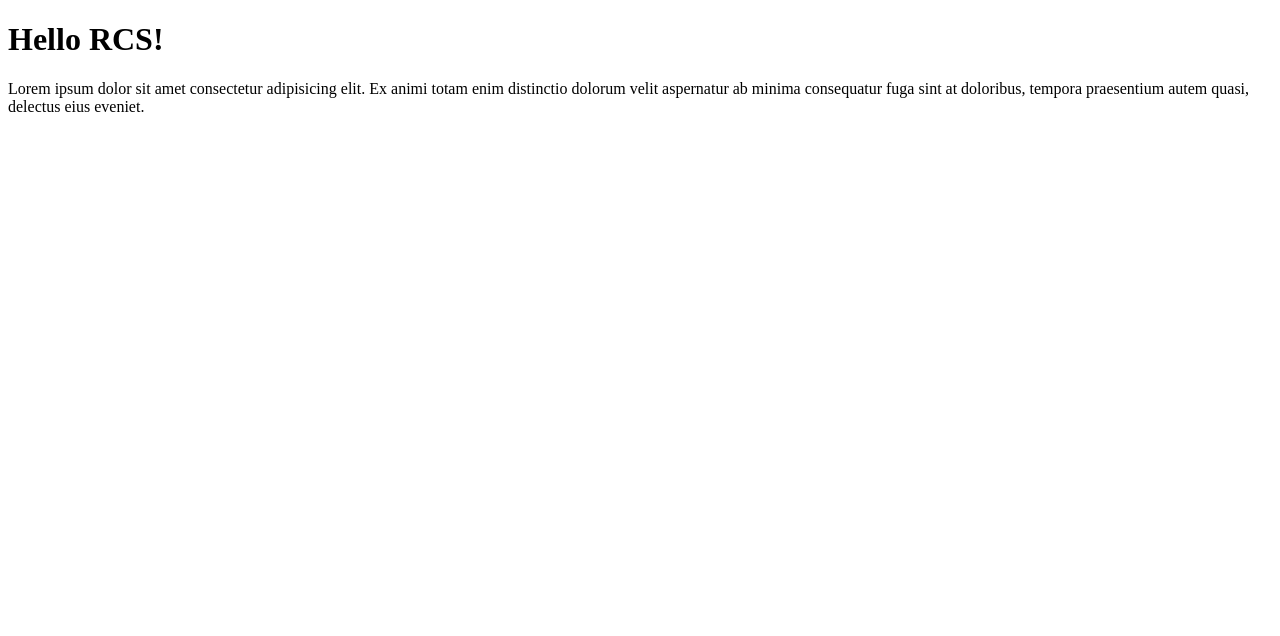
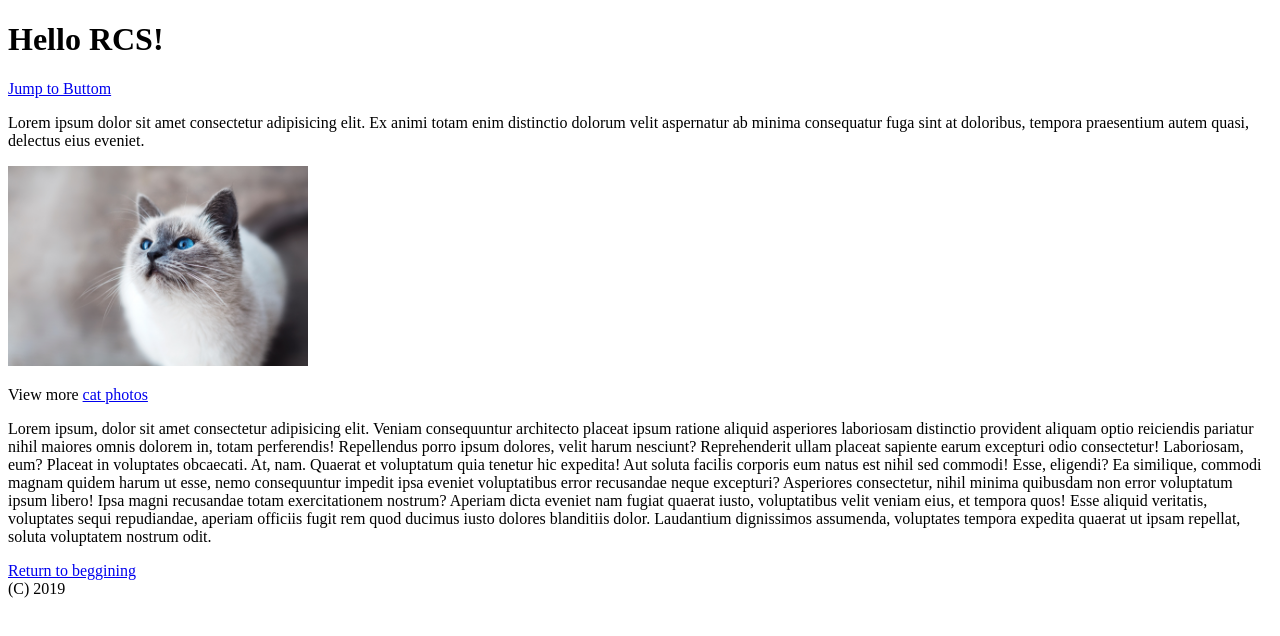
Before and after one commit to ValRCS/HTML_Playground_11, a plain HTML site: page index.html in a window 1280 px wide. Drawn offline with Linux system fonts and the light colour scheme.

Commit message:
Added some cat stuff

```diff
--- a/index.html
+++ b/index.html
@@ -8,6 +8,24 @@
 </head>
 <body>
     <h1>Hello RCS!</h1>
+    <a href="#footer">Jump to Buttom</a>
     <p>Lorem ipsum dolor sit amet consectetur adipisicing elit. Ex animi totam enim distinctio dolorum velit aspernatur ab minima consequatur fuga sint at doloribus, tempora praesentium autem quasi, delectus eius eveniet.</p>
+    <img src="cat.png" alt="Relaxing Cat" width="300px">
+    <p>
+        View more
+        <a href="http://freecatphotoapp.com" target="_blank">
+            cat photos</a>
+    </p>
+    <p>
+        <span>Lorem ipsum, dolor sit amet consectetur adipisicing elit. Veniam consequuntur architecto placeat ipsum ratione aliquid asperiores laboriosam distinctio provident aliquam optio reiciendis pariatur nihil maiores omnis dolorem in, totam perferendis!</span>
+        <span>Repellendus porro ipsum dolores, velit harum nesciunt? Reprehenderit ullam placeat sapiente earum excepturi odio consectetur! Laboriosam, eum? Placeat in voluptates obcaecati. At, nam. Quaerat et voluptatum quia tenetur hic expedita!</span>
+        <span>Aut soluta facilis corporis eum natus est nihil sed commodi! Esse, eligendi? Ea similique, commodi magnam quidem harum ut esse, nemo consequuntur impedit ipsa eveniet voluptatibus error recusandae neque excepturi?</span>
+        <span>Asperiores consectetur, nihil minima quibusdam non error voluptatum ipsum libero! Ipsa magni recusandae totam exercitationem nostrum? Aperiam dicta eveniet nam fugiat quaerat iusto, voluptatibus velit veniam eius, et tempora quos!</span>
+        <span>Esse aliquid veritatis, voluptates sequi repudiandae, aperiam officiis fugit rem quod ducimus iusto dolores blanditiis dolor. Laudantium dignissimos assumenda, voluptates tempora expedita quaerat ut ipsam repellat, soluta voluptatem nostrum odit.</span>
+    </p>
+
+    <a href="#">Return to beggining</a>
+
+    <footer id="footer">(C) 2019</footer>
 </body>
 </html>
```
Also changed, not shown: cat.png (added).
